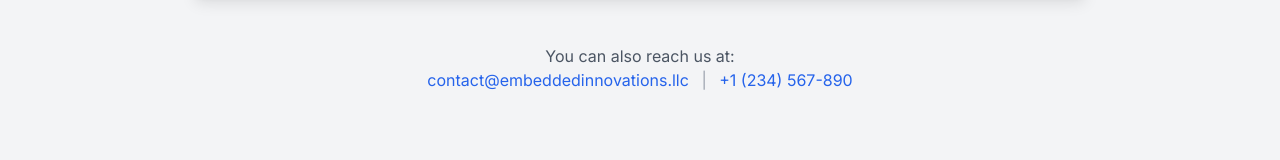
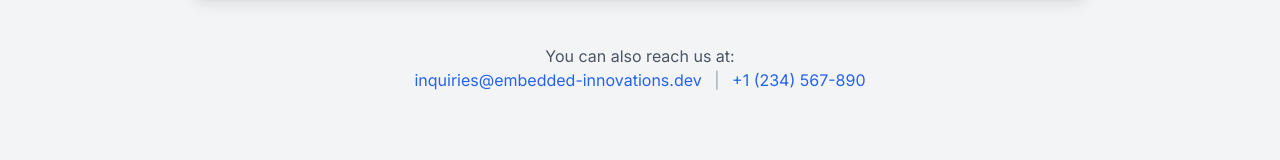
Before and after one commit to JonathanDena/JonathanDena.github.io, a plain HTML site: page index.html in a window 1280 px wide. Shown: the part 3645-3805 px from the top of the page. Drawn offline with nearby package versions, Linux system fonts and the light colour scheme.

Commit message:
Update index.html

```diff
--- a/index.html
+++ b/index.html
@@ -283,7 +283,7 @@
                 </div>
                 <div class="text-center mt-12">
                     <p class="text-gray-600">You can also reach us at:</p>
-                    <a href="mailto:contact@embeddedinnovations.llc" class="text-blue-600 hover:underline">contact@embeddedinnovations.llc</a>
+                    <a href="mailto:inquiries@embedded-innovations.dev" class="text-blue-600 hover:underline">inquiries@embedded-innovations.dev</a>
                     <span class="mx-2 text-gray-400">|</span>
                     <a href="tel:+1234567890" class="text-blue-600 hover:underline">+1 (234) 567-890</a>
                 </div>
```
